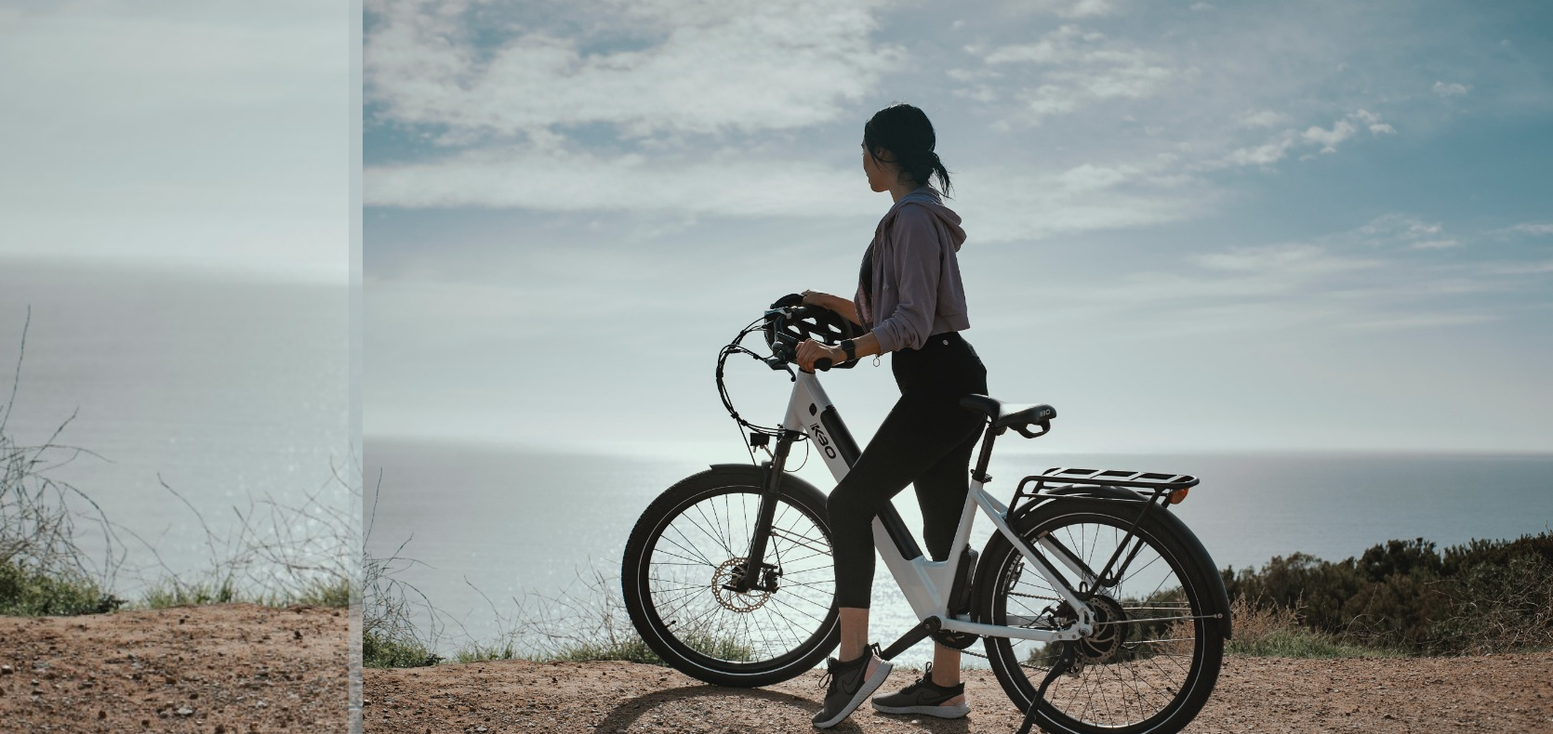
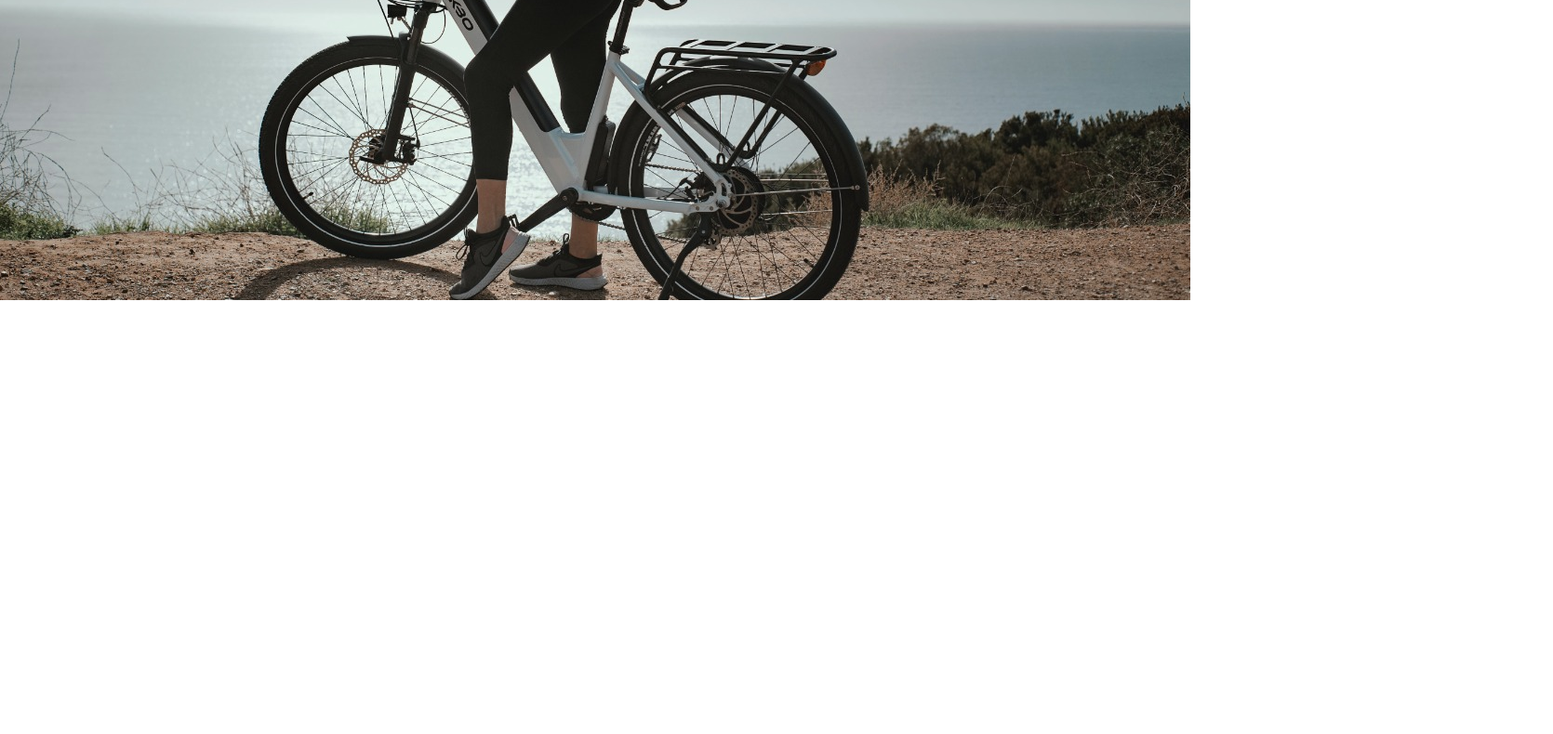
Before and after one commit to Ananyaa5/Ananyaa5.github.io, a plain HTML site: page index.html in a window 1280 px wide. Shown: the part 477-1267 px from the top of the page at 93% size, 1670 px wide, since content can reach past the window. After the commit the page ends 800 px from the top, so only its background shows below. Drawn offline with nearby package versions, Linux system fonts and the light colour scheme.

Commit message:
Update index.html

```diff
--- a/index.html
+++ b/index.html
@@ -22,7 +22,6 @@
 
 <p>
     <img src="logo_cycle.jpeg" alt="">
-  <img src="cycle_lady.jpeg" alt="">
 </p>
 
     </div>
```
